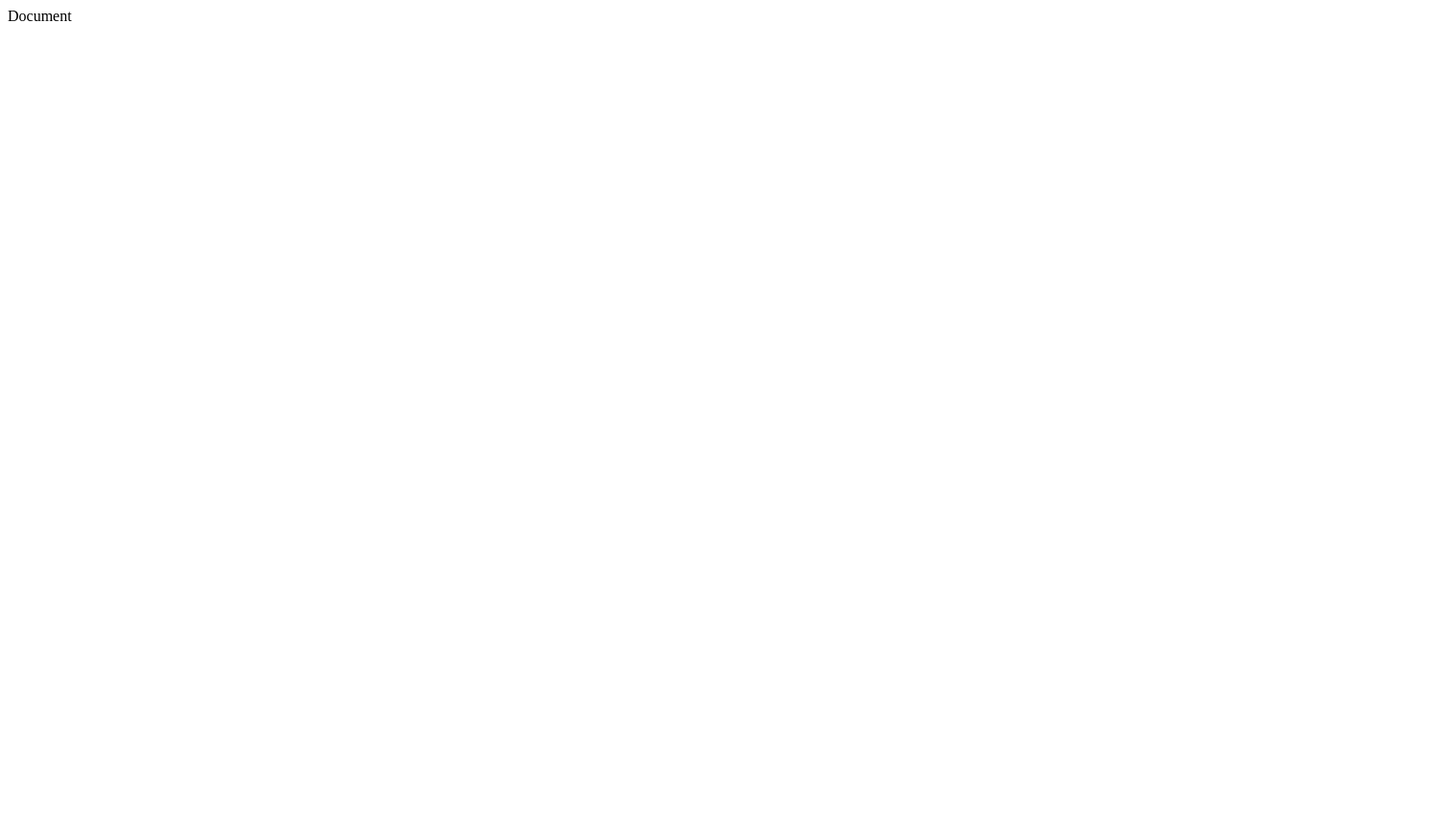
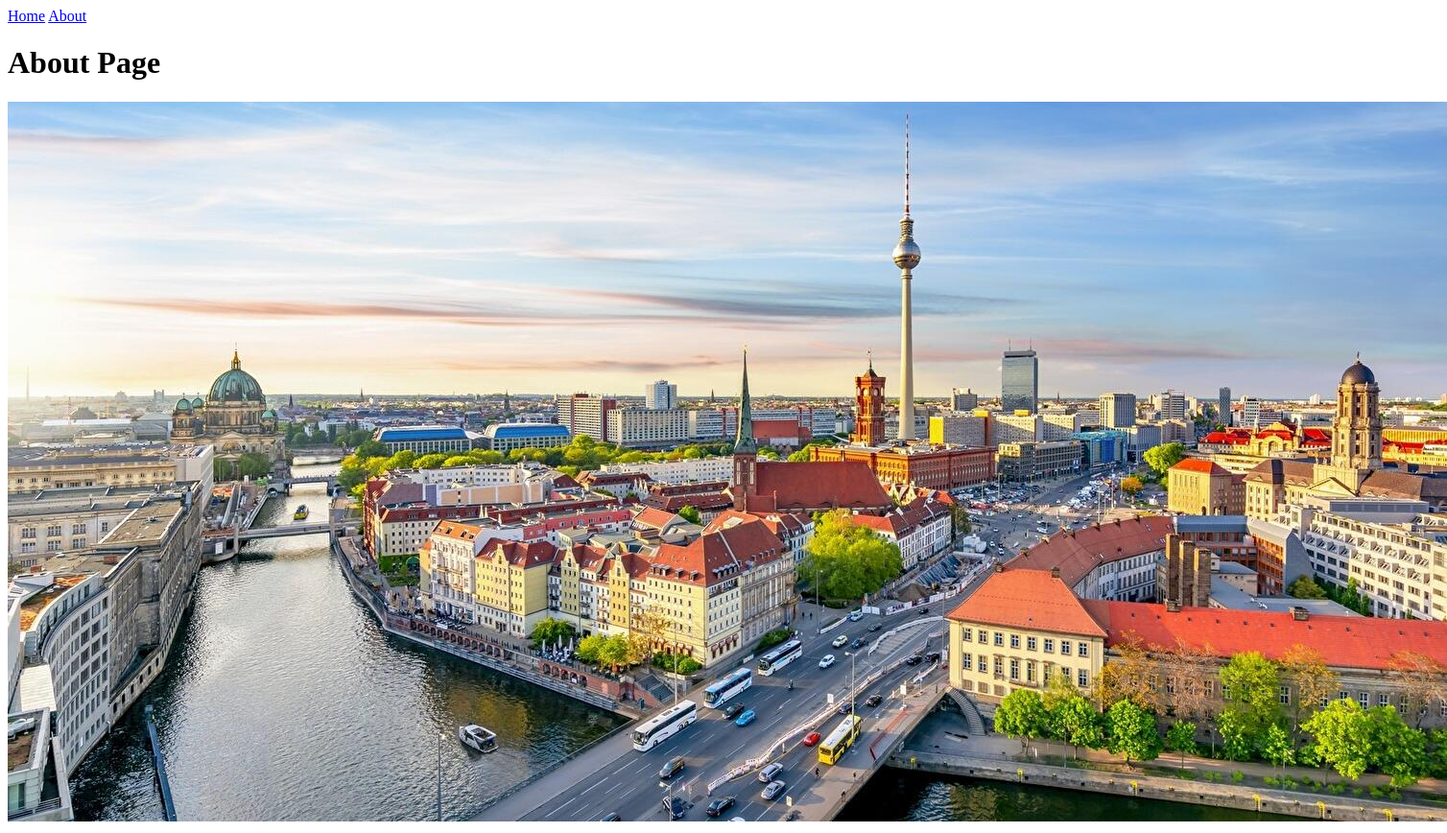
Before and after one commit to Jezza101/Class-website2025S2, a plain HTML site: page about.html in a window 1280 px wide. Shown: the whole page at 96% size, 1508 px wide, since content can reach past the window. Before the commit the page ends 800 px from the top, so only its background shows below. Drawn offline with Linux system fonts and the light colour scheme.

Commit message:
latest update

```diff
--- a/about.html
+++ b/about.html
@@ -1,16 +1,20 @@
 <!DOCTYPE html>
 <html lang="en">
+
 <head>
     <meta charset="UTF-8">
     <meta name="viewport" content="width=device-width, initial-scale=1.0">
     <title>About Page</title>
-    <link rel="icon" href="icon-removebg-preview.png"
-    <title>Document</title>
+    <link rel="icon" href="icon-removebg-preview.png">
 </head>
+
 <body>
- <nav>
-            <a href="index.html"<Home</a>
-            <a herf="about.html"<about</a>
-        </nav>
+    <nav>
+        <a href="index.html">Home</a>
+        <a href="about.html">About</a>
+    </nav>
+    <h1>About Page</h1>
+    <img src="shutterstock_1549382906.jpg" alt="city of berlin"
 </body>
+
 </html>
--- /dev/null
+++ b/styles.css
@@ -0,0 +1,37 @@
+body {
+    background-color: darkorchid;
+    color:aliceblue;
+    font-family: Arial, Helvetica, sans-serif
+}
+a{
+    font-size: 120%;
+}
+a:link{
+    color:darkkhaki;
+}
+a:visited {
+    color:gold;
+}
+a:hover{
+    color:white;
+}
+a:active {
+    color:chartreuse;
+}
+h1 {
+    color:beige
+    background-image black
+}
+img {
+    max-width: 100%;
+}
+.home image {
+    width: 500px;
+    margin: auto;
+    display: block;
+}
+.about-image {
+    width:700px;
+    margin: auto;
+    display: block
+}
```
Also changed, not shown: index.html (+5 -2 lines), grindelwald.webp (added), shutterstock_1549382906.jpg (added).
